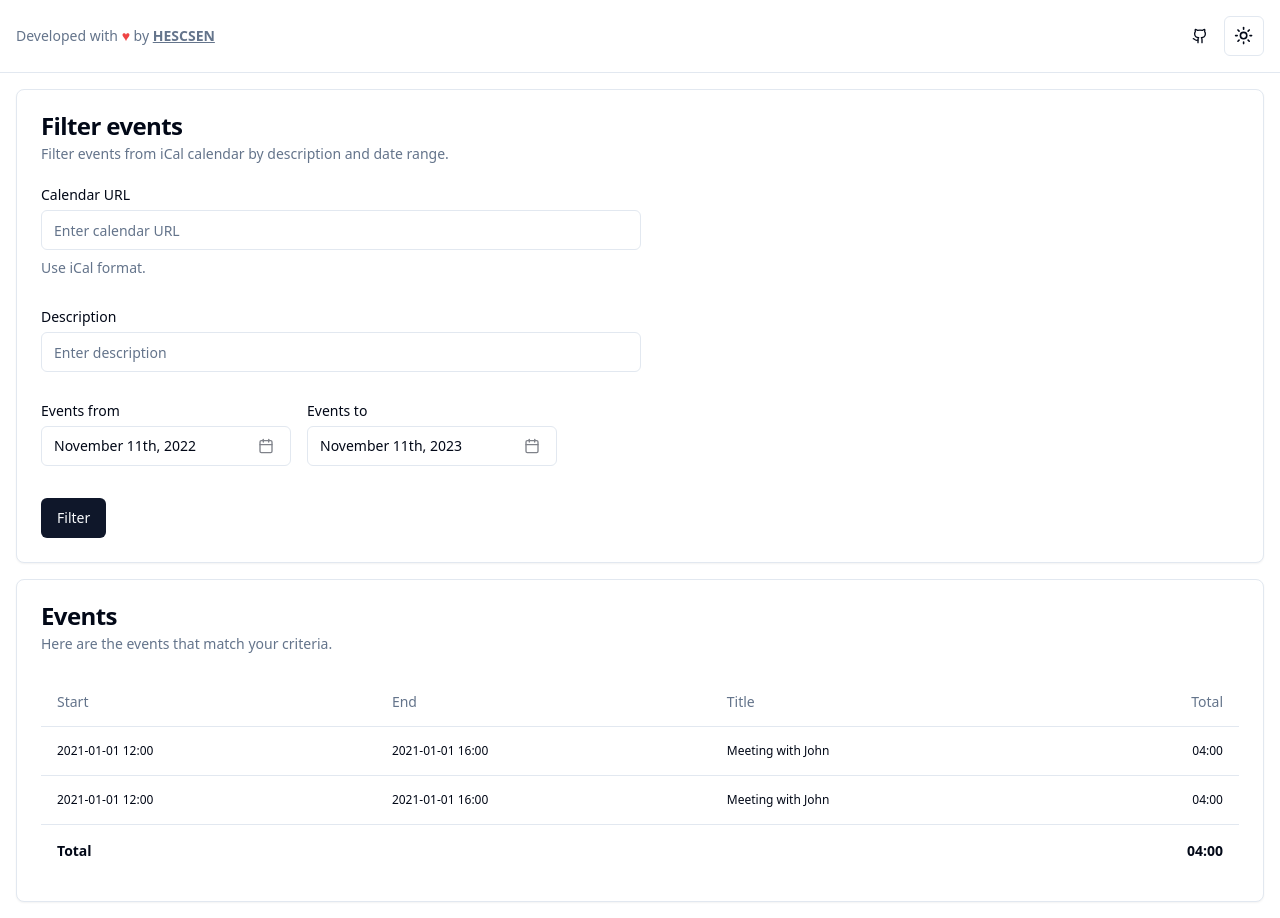
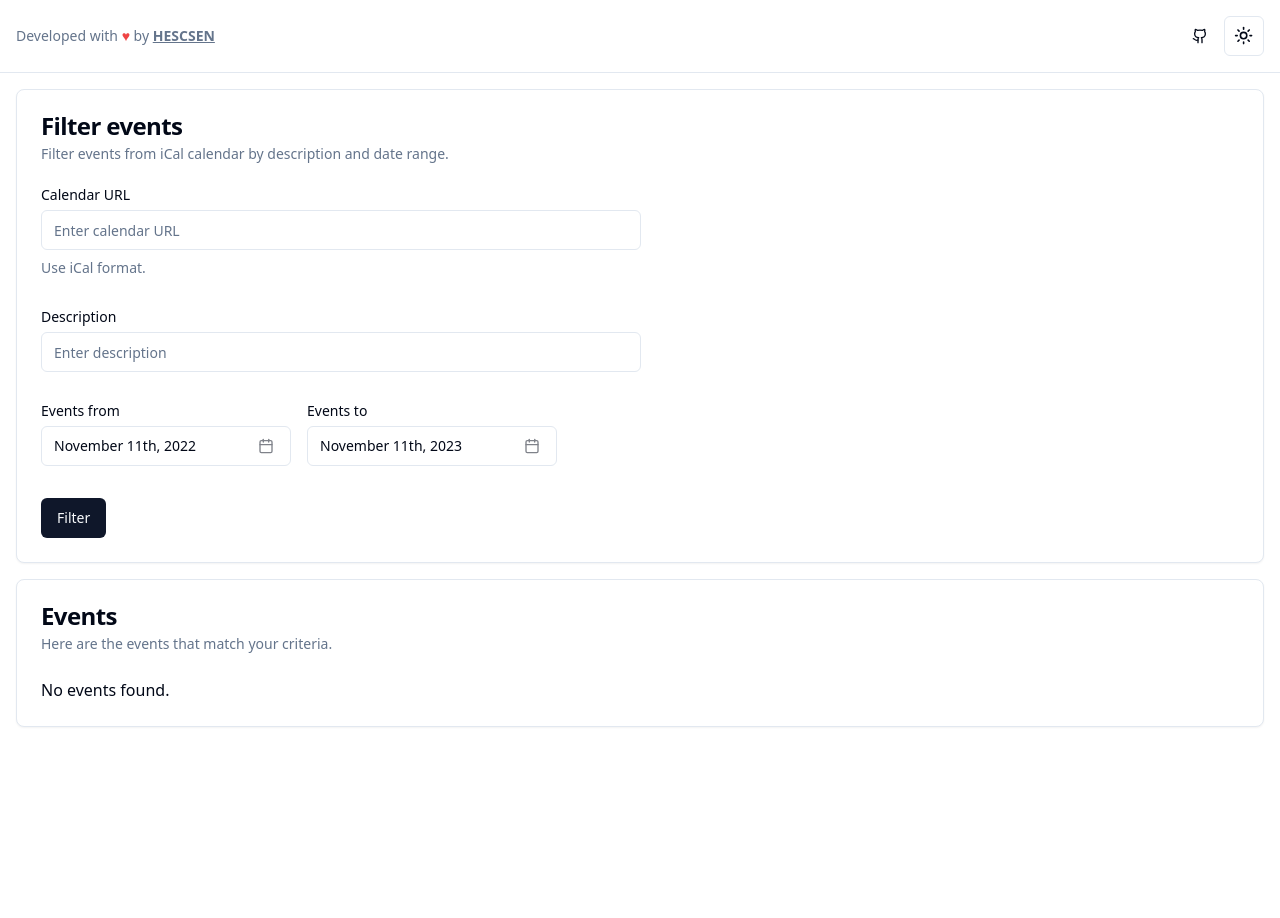
Before and after one commit to sylvainnicolet/calendar-tracking, a Next.js app: page / in a window 1280 px wide. After the commit the page ends 800 px from the top, so only its background shows below. Built offline with nearby package versions, Linux system fonts and the light colour scheme.

Commit message:
Display events in event table

```diff
--- a/src/app/EventsList.tsx
+++ b/src/app/EventsList.tsx
@@ -14,21 +14,9 @@ import {
   TableHeader,
   TableRow,
 } from '@/components/ui/table';
+import { CalEvent } from '@/model/CalEvent';
 
-const events = [
-  {
-    start: '2021-01-01 12:00',
-    end: '2021-01-01 16:00',
-    title: 'Meeting with John',
-  },
-  {
-    start: '2021-01-01 12:00',
-    end: '2021-01-01 16:00',
-    title: 'Meeting with John',
-  },
-];
-
-export function EventsList() {
+export function EventsList({ events }: { events: CalEvent[] }) {
   return (
     <Card className='w-full'>
       <CardHeader>
@@ -38,6 +26,7 @@ export function EventsList() {
         </CardDescription>
       </CardHeader>
       <CardContent>
+        {events.length > 0 ? (
           <Table>
             <TableHeader>
               <TableRow>
@@ -49,21 +38,55 @@ export function EventsList() {
             </TableHeader>
             <TableBody className='text-xs'>
               {events.map((event) => (
-              <TableRow key={event.title}>
-                <TableCell>{event.start}</TableCell>
-                <TableCell>{event.end}</TableCell>
-                <TableCell>{event.title}</TableCell>
-                <TableCell className='text-right'>04:00</TableCell>
+                <TableRow key={event.id}>
+                  <TableCell>
+                    {event.startDate.toLocaleDateString('fr-CH', {
+                      year: 'numeric',
+                      month: 'numeric',
+                      day: 'numeric',
+                      hour: '2-digit',
+                      minute: '2-digit',
+                      hour12: false,
+                    })}
+                  </TableCell>
+                  <TableCell>
+                    {event.endDate.toLocaleDateString('fr-CH', {
+                      year: 'numeric',
+                      month: 'numeric',
+                      day: 'numeric',
+                      hour: '2-digit',
+                      minute: '2-digit',
+                      hour12: false,
+                    })}
+                  </TableCell>
+                  <TableCell>{event.summary}</TableCell>
+                  <TableCell className='text-right'>
+                    {(event.endDate.getTime() - event.startDate.getTime()) /
+                      3600000}
+                    {'h'}
+                  </TableCell>
                 </TableRow>
               ))}
             </TableBody>
             <TableFooter>
               <TableRow className='border-0'>
                 <TableCell colSpan={3}>Total</TableCell>
-              <TableCell className='text-right'>04:00</TableCell>
+                <TableCell className='text-right'>
+                  {events.reduce(
+                    (total, event) =>
+                      total +
+                      (event.endDate.getTime() - event.startDate.getTime()) /
+                        3600000,
+                    0
+                  )}
+                  {'h'}
+                </TableCell>
               </TableRow>
             </TableFooter>
           </Table>
+        ) : (
+          <p>No events found.</p>
+        )}
       </CardContent>
     </Card>
   );
--- a/src/app/FilterEventsForm.tsx
+++ b/src/app/FilterEventsForm.tsx
@@ -48,7 +48,7 @@ const FormSchema = z.object({
       required_error: 'Description is required',
     })
     .min(1, {
-      message: 'Description is required',
+      message: 'Calendar URL is required',
     }),
   startDate: z.date({
     required_error: 'Start date is required',
@@ -58,7 +58,7 @@ const FormSchema = z.object({
   }),
 });
 
-export function FilterEventsForm() {
+export function FilterEventsForm({ onEvents }: { onEvents: Function }) {
   const { toast } = useToast();
 
   const form = useForm<z.infer<typeof FormSchema>>({
@@ -85,7 +85,7 @@ export function FilterEventsForm() {
         data.endDate,
         data.description
       );
-      console.log(filteredEvents);
+      onEvents(filteredEvents);
     } catch (error) {
       toast({
         title: 'Error',
--- a/src/app/page.tsx
+++ b/src/app/page.tsx
@@ -1,11 +1,21 @@
+'use client';
+
 import { EventsList } from '@/app/EventsList';
 import { FilterEventsForm } from '@/app/FilterEventsForm';
+import { CalEvent } from '@/model/CalEvent';
+import { useState } from 'react';
 
 export default function Home() {
+  const [events, setEvents] = useState<CalEvent[]>([]);
+
+  const handleEvents = (filteredEvents: CalEvent[]) => {
+    setEvents(filteredEvents);
+  };
+
   return (
     <main className='flex flex-col items-center gap-4'>
-      <FilterEventsForm />
-      <EventsList />
+      <FilterEventsForm onEvents={handleEvents} />
+      <EventsList events={events} />
     </main>
   );
 }
--- a/src/lib/IcalHelper.ts
+++ b/src/lib/IcalHelper.ts
@@ -1,5 +1,6 @@
 // @ts-ignore
 import { CalEvent } from '@/model/CalEvent';
+// @ts-ignore
 import ical from 'ical.js';
 
 function removeHtmlTags(str: string): string {
@@ -22,6 +23,7 @@ export function parseICalData(icalData: string): CalEvent[] {
   return events.map((eventComp: any) => {
     const icalEvent = new ical.Event(eventComp);
     return {
+      id: icalEvent.uid,
       summary: icalEvent.summary,
       startDate: icalEvent.startDate.toJSDate(),
       endDate: icalEvent.endDate.toJSDate(),
--- a/src/model/CalEvent.ts
+++ b/src/model/CalEvent.ts
@@ -1,4 +1,5 @@
 export type CalEvent = {
+  id: string;
   summary: string;
   startDate: Date;
   endDate: Date;
```
Lines whose indentation alone changed are shown as unchanged.
